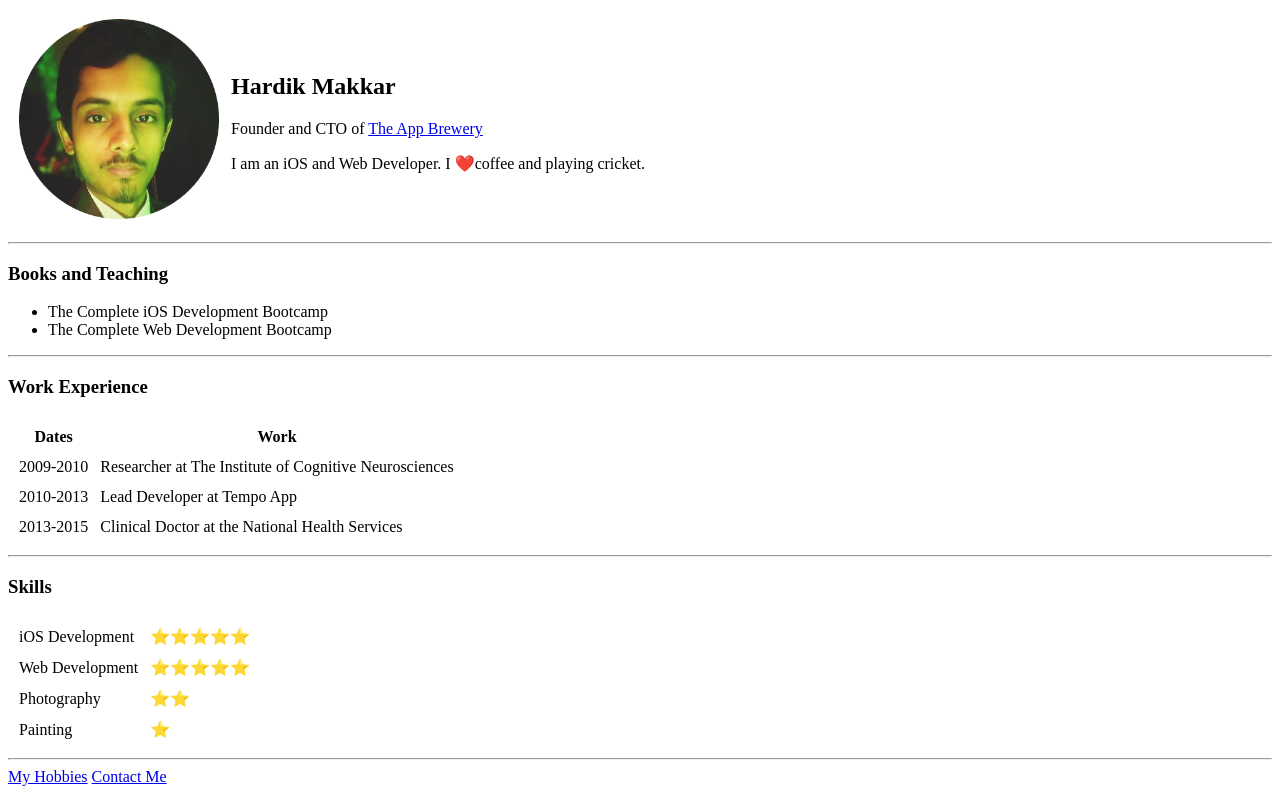
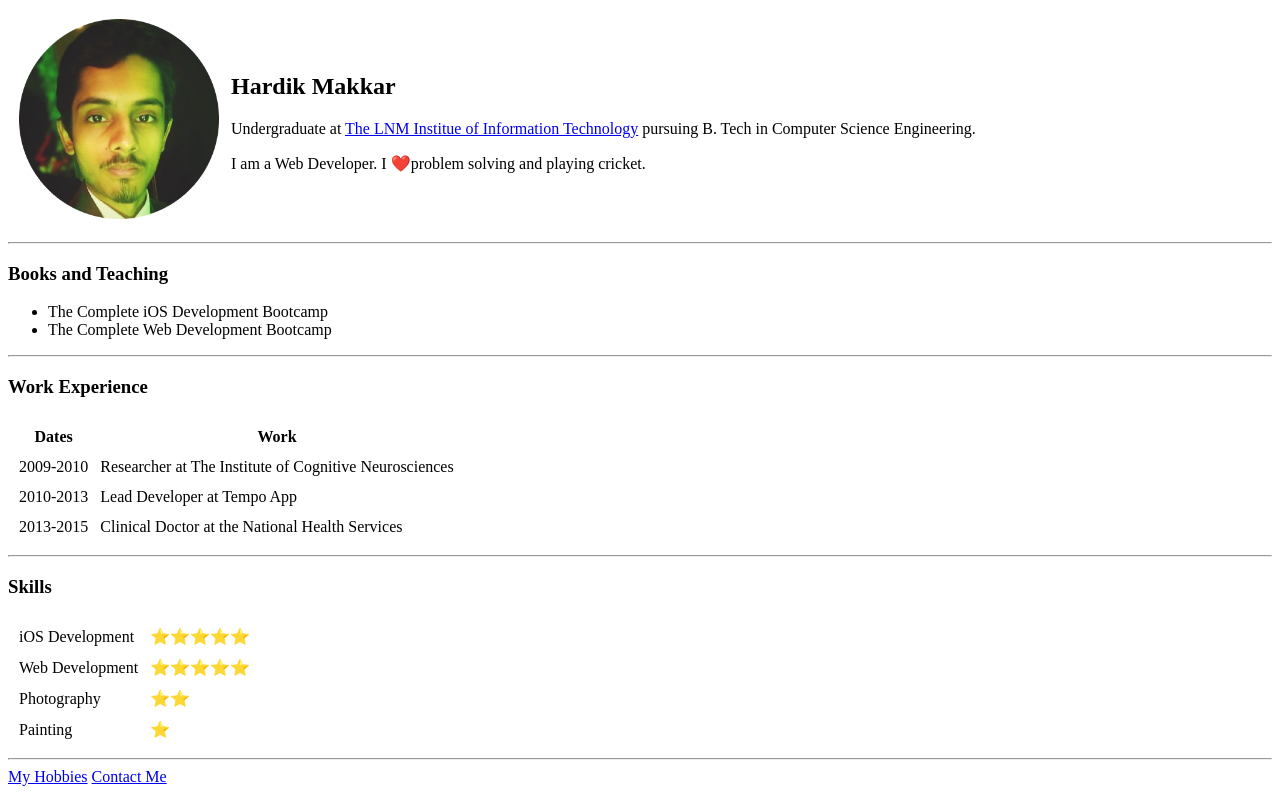
Before and after one commit to hardikmakkar07/CV, a plain HTML site: page index.html in a window 1280 px wide. Drawn offline with Linux system fonts and the light colour scheme.

Commit message:
Add files via upload

```diff
--- a/index.html
+++ b/index.html
@@ -10,8 +10,8 @@
                 <td><img src="images/hardik_linkedin-modified.png"alt="Profile Photo" height="200"></td>
                 <td>
                     <h2><strong>Hardik Makkar</strong></h3>
-                    <p>Founder and CTO of <a href="https://www.appbrewery.co/">The App Brewery</a></p>
-                    <p>I am an iOS and Web Developer. I ❤️coffee and playing cricket.</p>
+                    <p>Undergraduate at <a href="https://www.lnmiit.ac.in/">The LNM Institue of Information Technology</a> pursuing B. Tech in Computer Science Engineering.</p>
+                    <p>I am a Web Developer. I ❤️problem solving and playing cricket.</p>
                 </td>
             </tr>
         </table>
```
